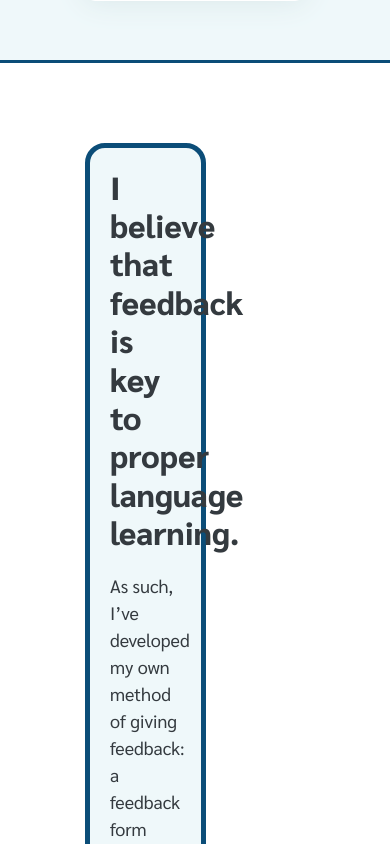
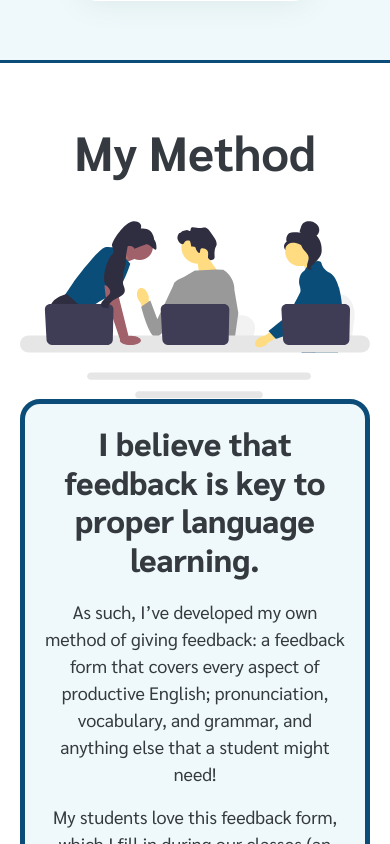
Before and after one commit to jimmybombimmy/joel-wilson-english, a React (Vite) app: page /about in a window 390 px wide. Shown: the part 680-1524 px from the top of the page. Built offline with nearby package versions, Linux system fonts and the light colour scheme; a web font is replaced by a local one.

Commit message:
AboutMethod made responsive

```diff
--- a/src/components/About/AboutMethod/AboutMethod.css
+++ b/src/components/About/AboutMethod/AboutMethod.css
@@ -2,6 +2,7 @@
   display: grid;
   justify-content: center;
   color: #343a3f;
+  text-align: left;
 }
 
 .aboutMethodInner {
@@ -9,6 +10,14 @@
   max-width: 1250px;
   display: grid;
 
+  /* margin in media */
+}
+
+#myMethodTitle {
+  font-size: 3.5rem;
+  font-weight: 700;
+  margin-bottom: 40px;
+  text-align: center;
 }
 
 .aboutMethodInner > article {
@@ -35,6 +44,16 @@
 
 #aboutArticlePt3 {
   grid-template-columns: 55% 40%;
+}
+
+.aboutArticleLeft {
+  grid-column: 1/2;
+  grid-row: 1/2;
+}
+
+.aboutArticleRight {
+  grid-column: 2/3;
+  grid-row: 1/2;
 }
 
 .aboutMethodImg {
@@ -64,3 +83,40 @@
 .aboutMethodInner > img {
   width: 100%;
 }
+
+@media (max-width: 991px) {
+  #myMethodTitle {
+    font-size: 3rem;
+  }
+
+  .aboutMethodInner {
+    margin: 80px;
+  }
+
+  .aboutMethodInner > article {
+    display: inline;
+    gap: 5%;
+    align-items: center;
+    margin-bottom: 120px;
+  }
+
+  .aboutMethodInner > img {
+    width: 80%;
+  }
+}
+
+@media (max-width: 576px) {
+  #aboutMethodSection {
+    text-align: center;
+  }
+
+  .aboutMethodInner {
+    margin: 40px;
+  }
+}
+
+@media (max-width: 450px) {
+  .aboutMethodInner {
+    margin: 60px 20px;
+  }
+}
--- a/src/components/About/AboutMethod/AboutMethod.jsx
+++ b/src/components/About/AboutMethod/AboutMethod.jsx
@@ -9,7 +9,13 @@ export default function AboutMethod() {
   return (
     <section id="aboutMethodSection">
       <div class="aboutMethodInner">
+        <h1 id="myMethodTitle">My Method</h1>
         <article id="aboutArticlePt1">
+          <img
+            className="aboutArticleRight aboutMethodImg"
+            src={undrawGroup}
+            alt="Illustration of receiving feedback as a group"
+          />
           <div className="aboutArticleLeft">
             <h2 className="aboutMethodTitle">
               I believe that feedback is key to proper language learning.
@@ -26,11 +32,6 @@ export default function AboutMethod() {
               page).
             </p>
           </div>
-          <img
-            className="aboutArticleRight aboutMethodImg"
-            src={undrawGroup}
-            alt="Illustration of receiving feedback as a group"
-          />
         </article>
 
         <article id="aboutArticlePt2">
@@ -63,6 +64,11 @@ export default function AboutMethod() {
         </article>
 
         <article id="aboutArticlePt3">
+          <img
+            src={undrawHappyNews}
+            className="aboutArticleRight aboutMethodImg"
+            alt="Illustration of successful news"
+          />
           <div className="aboutArticleLeft">
             <h2 className="aboutMethodTitle">My aims for you is to:</h2>
             <ul>
@@ -87,11 +93,6 @@ export default function AboutMethod() {
               </li>
             </ul>
           </div>
-          <img
-            src={undrawHappyNews}
-            className="aboutArticleRight aboutMethodImg"
-            alt="Illustration of successful news"
-          />
         </article>
       </div>
     </section>
```
